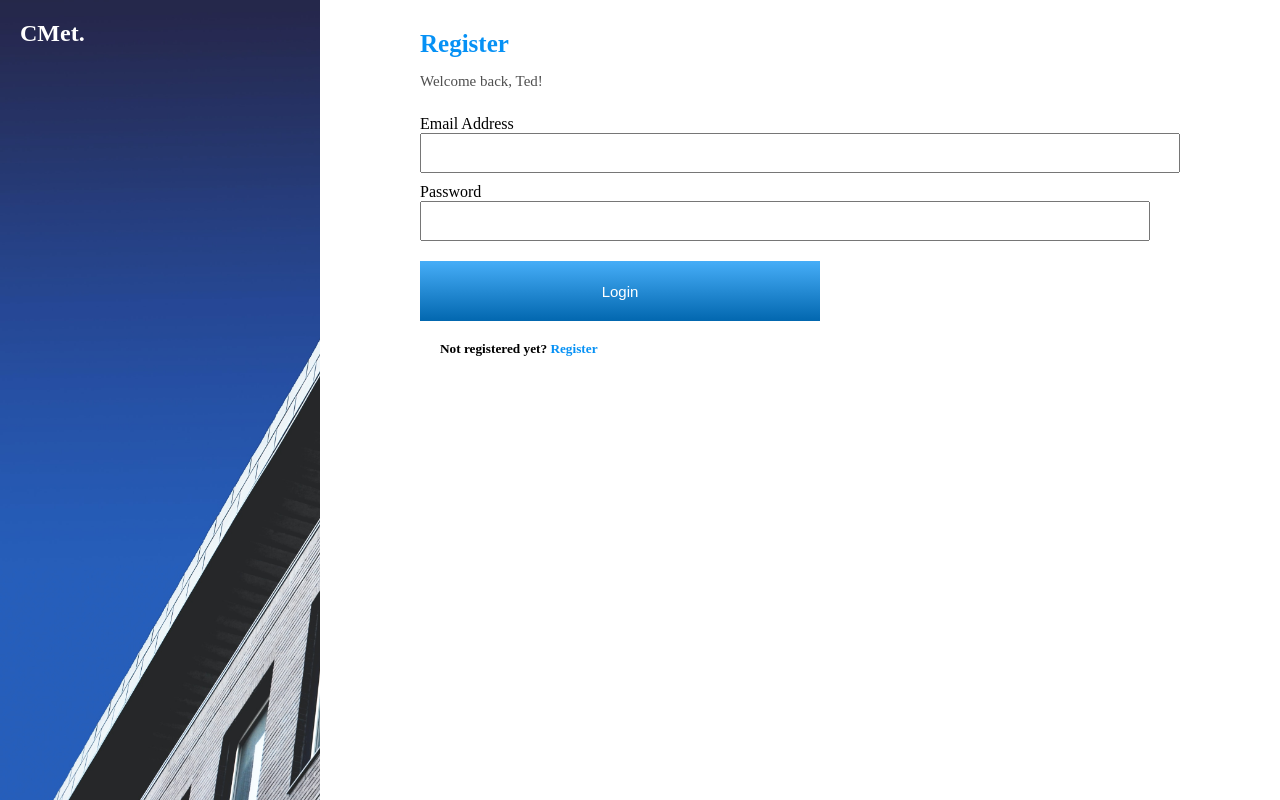
After one commit to Bello2609/Cmet, a PHP site: page /login.html in a window 1280 px wide. The commit adds this page. Run offline with PHP 8.4, Linux system fonts and the light colour scheme.

Commit message:
added the login page

```diff
--- /dev/null
+++ b/css/login.css
@@ -0,0 +1,10 @@
+*{
+    padding: 0px;
+    margin: 0px;
+    box-sizing: border-box;
+}
+html,
+body{
+    width: 100%;
+    height: 100vh;
+}
--- a/css/register.css
+++ b/css/register.css
@@ -85,6 +85,7 @@ input:focus{
     color: #fff;
     font-size: 15px;
     cursor: pointer;
+    margin-top: 20px;
     background: linear-gradient(180deg, rgba(6, 145, 245, 0.74) 0%, #0267AF 100%);
 }
 
--- /dev/null
+++ b/login.html
@@ -0,0 +1,41 @@
+<!DOCTYPE html>
+<html lang="en">
+<head>
+    <meta charset="UTF-8">
+    <meta http-equiv="X-UA-Compatible" content="IE=edge">
+    <meta name="viewport" content="width=device-width, initial-scale=1.0">
+    <title>Login</title>
+    <link rel="stylesheet" href="/css/register.css">
+    <link rel="stylesheet" href="/css/login.css">
+</head>
+<body>
+    <div class="register">
+        <div class="register_bg">
+            <h2>CMet.</h2>
+        </div>
+        <div class="form">
+            <h3>Register</h3>
+            <p>Welcome back, Ted!</p>
+            <div class="register_form">
+                <form action="action.php" method="post">
+                    <div class="form_container">
+                        <div class="form_container-element">
+                            <label for="email">Email Address</label>
+                            <input type="email" name="email" />
+                        </div>
+                    </div>
+                    <div class="form_container">
+                        <div class="form_container-element">
+                            <label for="password">Password</label>
+                            <input type="password" name="password" />
+                        </div>
+                    </div>
+                    <button type="submit">Login</button>
+                    <h5>Not registered yet? <a href="/login">Register</a></h5>
+                </form>
+            </div>
+        </div>
+    </div>
+
+</body>
+</html>
--- a/register.html
+++ b/register.html
@@ -84,7 +84,7 @@
                     <p>By clicking continue, you agree to CMet.'s <b>User Agreement</b>,</p>
                     <p>and <b>Privacy policy</b></p>
                     <button type="submit">Get Started</button>
-                    <h5>Already a member? <a href="/login">Log in</a></h5>
+                    <h5>Already a member? <a href="/login.html">Log in</a></h5>
                 </form>
             </div>
         </div>
```
Also changed, not shown: index.html (added).
